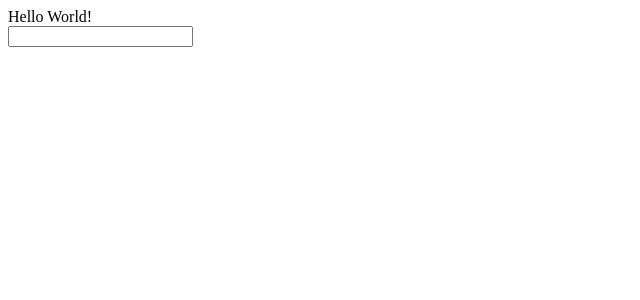
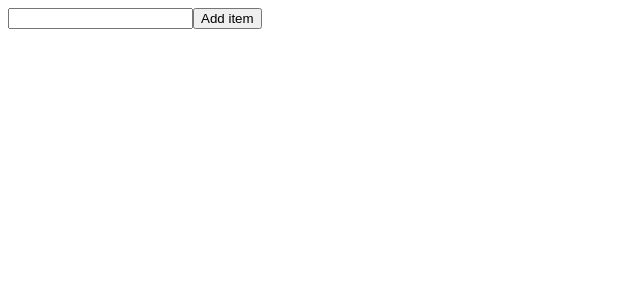
Before and after one commit to victornguyen75/shopping-list, a React (Create React App) app: page / in a window 1280 px wide. Shown: the top 300 px of the page, without its empty margins (0-640 px from the left). Built offline with nearby package versions, Linux system fonts and the light colour scheme.

Commit message:
feat(App.js): add a basic set up for the form

```diff
--- a/src/App.js
+++ b/src/App.js
@@ -1,14 +1,19 @@
 import React from 'react';
+import styled from 'styled-components';
 
 function App() {
-  return (
-    <div>
-      <header>
-        Hello World!
-      </header>
-      <input />
-    </div>
-  );
+  return (<>
+    <AddItem />
+  </>);
 }
 
 export default App;
+
+function AddItem() {
+  return (
+    <form>
+      <input />
+      <button>Add item</button>
+    </form>
+  );
+}
```
